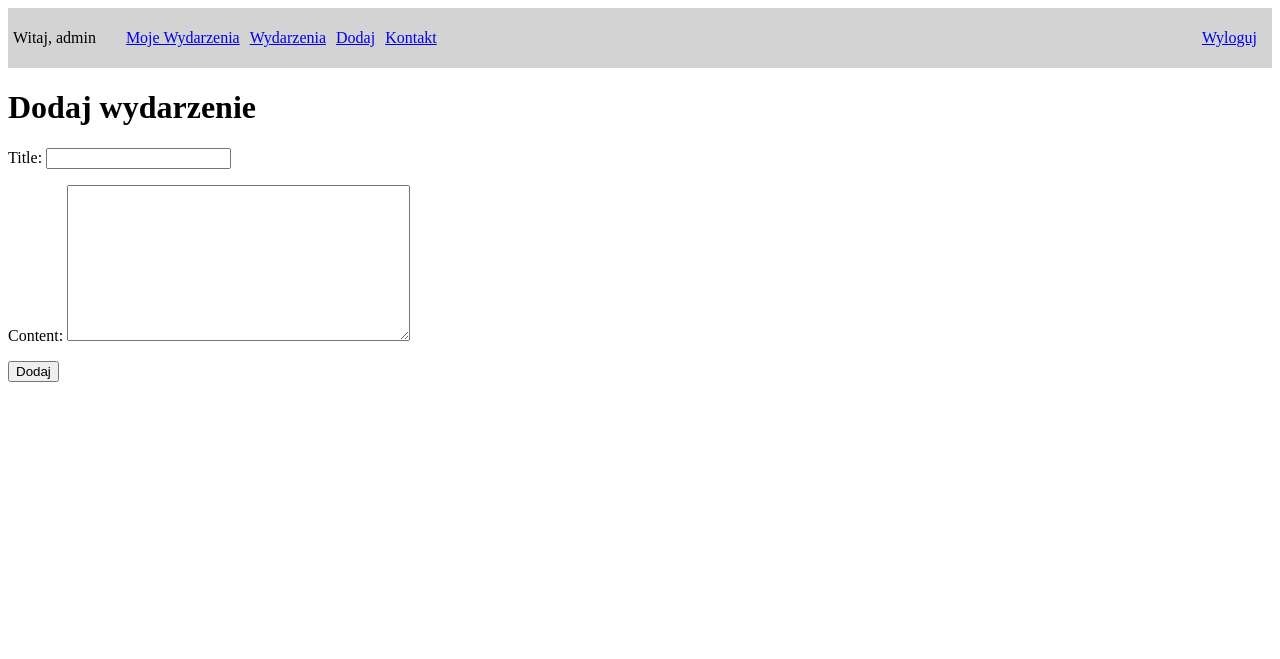
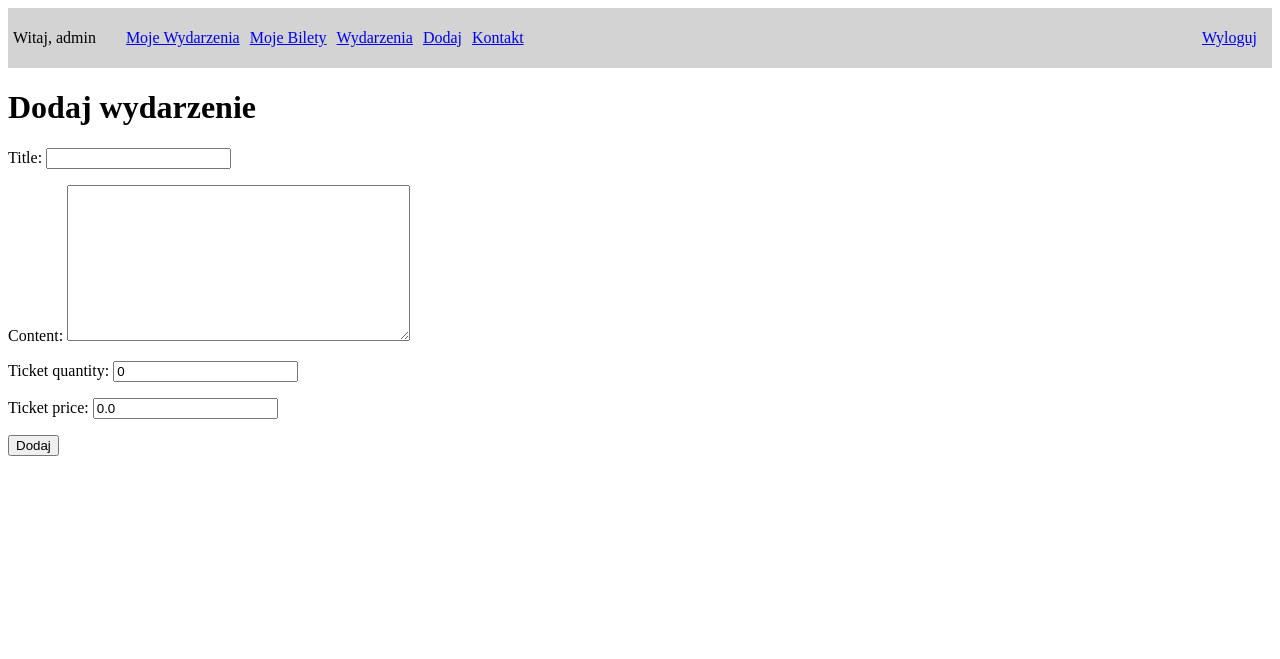
Before and after one commit to KBorzy/CMS-portal-eventowy, a Django app: page /add_event/ in a window 1280 px wide. Shown: the top 659 px of the page. Run offline with Django 4.2, Linux system fonts and the light colour scheme; a user stored in the database is signed in.

Commit message:
add ticketing functionality, show tickets, add tickets to events

```diff
--- a/cms/forms.py
+++ b/cms/forms.py
@@ -4,4 +4,4 @@ from .models import Event
 class EventForm(forms.ModelForm):
     class Meta:
         model = Event
-        fields = ['title', 'content']
+        fields = ['title', 'content', 'ticket_quantity', 'ticket_price']
--- a/cms/models.py
+++ b/cms/models.py
@@ -6,7 +6,18 @@ class Event(models.Model):
     content = models.TextField()
     author = models.ForeignKey(User, on_delete=models.CASCADE)
     date_added = models.DateTimeField(auto_now=True)
+    ticket_quantity = models.PositiveIntegerField(default=0)
+    ticket_price = models.DecimalField(max_digits=10, decimal_places=2, default=0.0)
 
 
     def __str__(self):
         return self.title
+
+class Ticket(models.Model):
+    user = models.ForeignKey(User, on_delete=models.CASCADE)
+    event = models.ForeignKey(Event, on_delete=models.CASCADE)
+    quantity = models.PositiveIntegerField(default=0)
+    price = models.DecimalField(max_digits=10, decimal_places=2, default=0.0)
+
+    def __str__(self):
+        return f"{self.user.username} - {self.event.title}"
--- a/cms/templates/events/base.html
+++ b/cms/templates/events/base.html
@@ -12,6 +12,7 @@
             {% if user.is_authenticated %}
                 <p class="menu-item">Witaj, {{ user.username }}</p>
                 <a href="{% url 'cms:user_events' %}" class="menu-item">Moje Wydarzenia</a>
+                <a href="{% url 'cms:user_tickets' %}" class="menu-item">Moje Bilety</a>
             {% endif %}
             <a href="{% url 'cms:index' %}" class="menu-item">Wydarzenia</a>
             <a href="{% url 'cms:add_event' %}" class="menu-item">Dodaj</a>
--- a/cms/urls.py
+++ b/cms/urls.py
@@ -7,5 +7,6 @@ urlpatterns = [
     path('event/edit/<int:event_id>/', views.edit_event, name='edit_event'),
     path('add_event/', views.add_event, name='add_event'),
     path('event/<int:event_id>/', views.event_details, name='event_details'),
+    path('user_tickets/', views.user_tickets, name='user_tickets'),
     path('', views.index, name='index'),
 ]
--- a/cms/views.py
+++ b/cms/views.py
@@ -1,6 +1,6 @@
 from django.contrib.auth.decorators import login_required
 from django.shortcuts import render, redirect, get_object_or_404
-from .models import Event
+from .models import Event, Ticket
 from .forms import EventForm
 
 
@@ -22,10 +22,21 @@ def add_event(request):
     return render(request, 'events/add_event.html', {'form': form})
 
 
+@login_required
 def event_details(request, event_id):
     event = get_object_or_404(Event, pk=event_id)
+
+    if request.method == 'POST':
+        ticket_quantity = int(request.POST.get('ticket_quantity', 0))
+        ticket_price = event.ticket_price
+        total_price = ticket_quantity * ticket_price
+
+        if ticket_quantity > 0:
+            ticket = Ticket(user=request.user, event=event, quantity=ticket_quantity, price=total_price)
+            ticket.save()
+            return redirect('cms:user_tickets')
+
     return render(request, 'events/event_details.html', {'event': event})
-
 @login_required
 def user_events(request):
     events = Event.objects.filter(author=request.user)
@@ -45,3 +56,8 @@ def edit_event(request, event_id):
         form = EventForm(instance=event)
 
     return render(request, 'events/edit_event.html', {'event': event, 'form': form})
+
+@login_required
+def user_tickets(request):
+    tickets = Ticket.objects.filter(user=request.user)
+    return render(request, 'events/user_tickets.html', {'tickets': tickets})
```
Also changed, not shown: cms/templates/events/user_tickets.html (added, +16 -0 lines), db.sqlite3.
